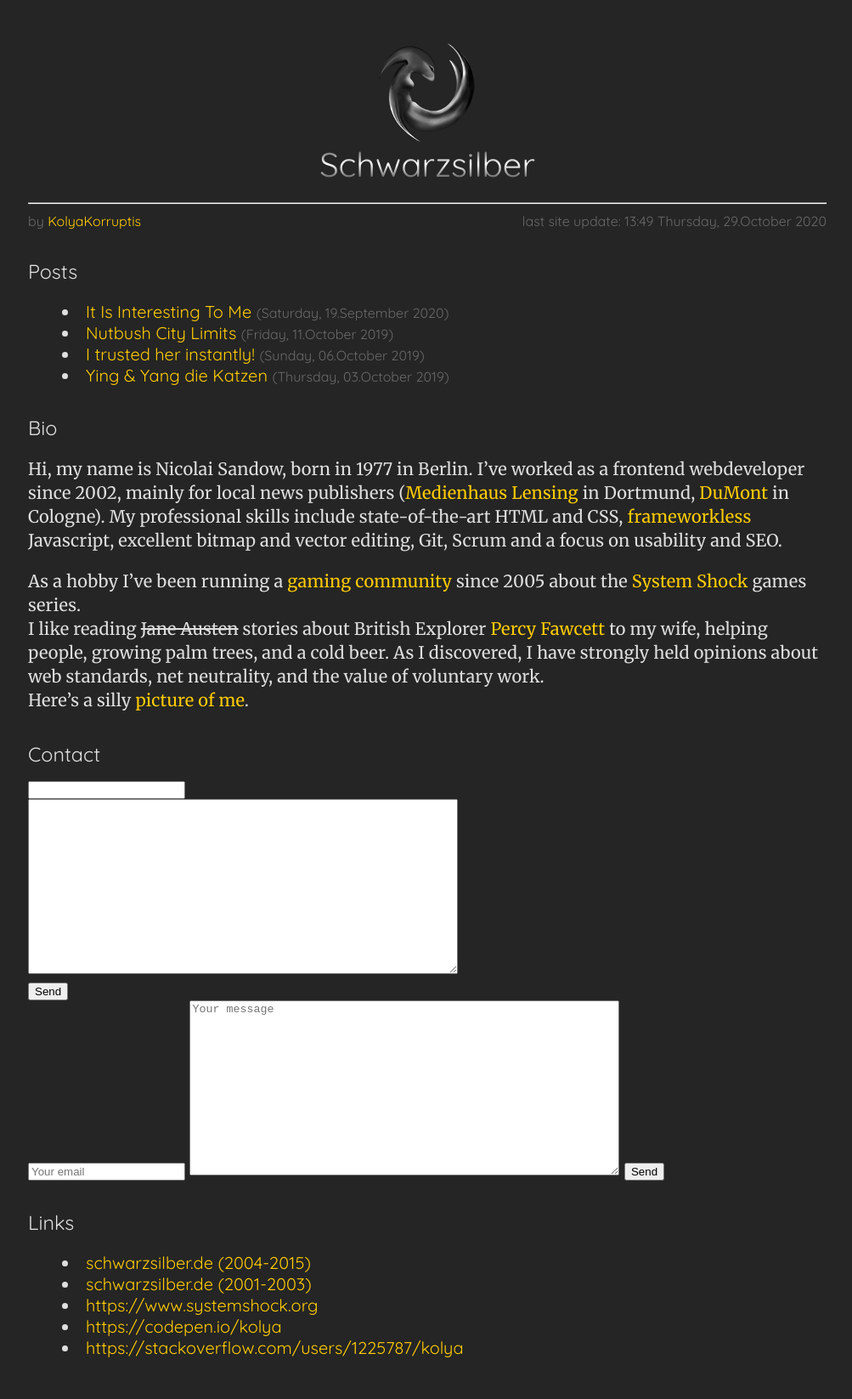
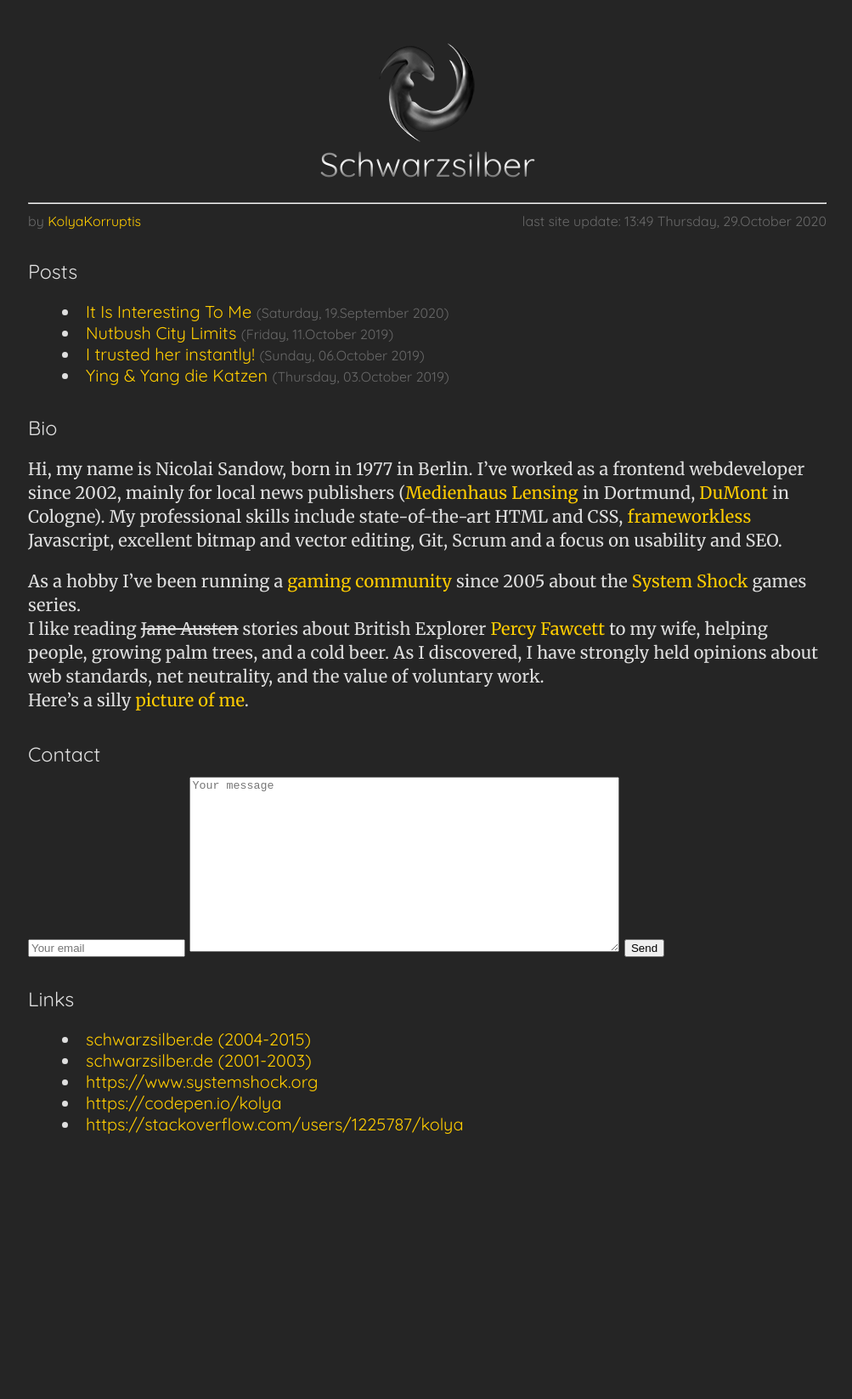
Before and after one commit to KolyaKorruptis/.github.io, a Jekyll site: the page built from index.md, in a window 1280 px wide. Shown: the whole page at 85% size, without its empty margins (137-1140 px from the left). Built offline with Jekyll 4.4.1, drawn with Linux system fonts in a browser that asks for light colours; our own code applies the rules of GitHub Pages for plain Markdown files; the repository's description, which GitHub fills in, is left out; after the commit the page ends 1383 px from its top, so only the background shows below that.

Commit message:
Update index.md

```diff
--- a/index.md
+++ b/index.md
@@ -26,12 +26,6 @@ I like reading <s>Jane Austen</s> stories about British Explorer [Percy Fawcett]
 Here's a silly [picture of me](/img/nicolai.jpg).
 
 ### Contact
-<form action="http://formspree.io/kolya33+swsi@gmail.com" method="POST">
-  <input type="email" name="_replyto" ><br>
-  <textarea name="body"  style="width:500px;height:200px"></textarea><br>
-  <input type="submit" value="Send">
-</form>
-
 <form action="https://formspree.io/f/mqkgbajv" method="POST">
   <input type="text" name="_replyto" placeholder="Your email">
   <textarea name="message" placeholder="Your message" style="width:500px;height:200px;"></textarea>
```
